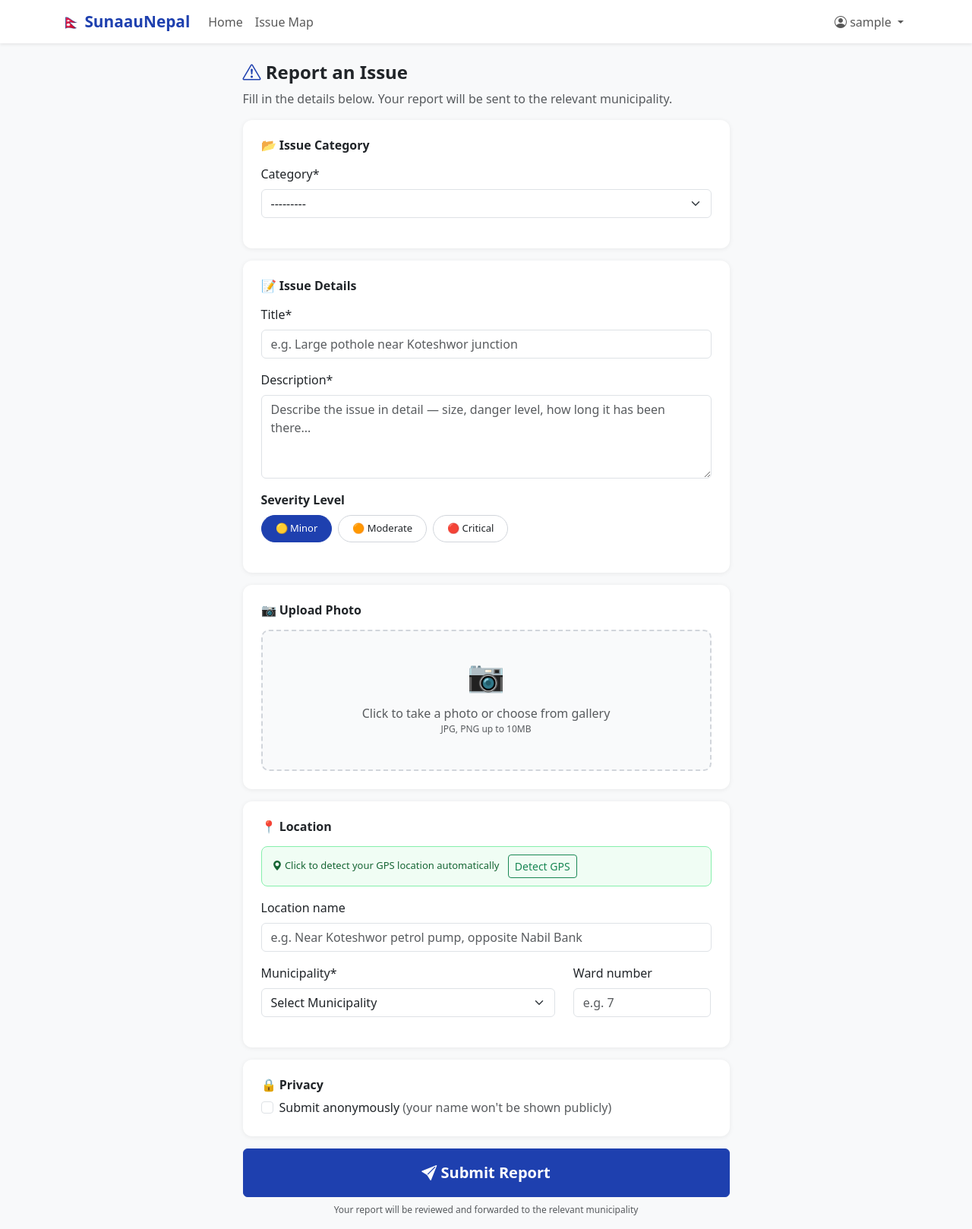
After one commit to Abishek-Shrestha/sunaau-nepal, a Django app: page /report/ in a window 1280 px wide. The commit adds this page. Shown: the whole page at 76% size. Run offline with Django 5.2, Linux system fonts and the light colour scheme; the visitor is signed in with stand-in values (Sample User, id 1); some libraries are stand-ins or nearby versions.

Commit message:
Add issue reporting form with photo upload and GPS, issue detail and tracking pages

```diff
--- /dev/null
+++ b/grievances/forms.py
@@ -0,0 +1,65 @@
+from django import forms
+from .models import Issue
+from accounts.models import Municipality
+
+
+class IssueReportForm(forms.ModelForm):
+    latitude = forms.DecimalField(
+        widget=forms.HiddenInput(),
+        required=False
+    )
+    longitude = forms.DecimalField(
+        widget=forms.HiddenInput(),
+        required=False
+    )
+
+    class Meta:
+        model = Issue
+        fields = [
+            'title',
+            'category',
+            'description',
+            'severity',
+            'photo',
+            'location_name',
+            'municipality',
+            'ward_number',
+            'latitude',
+            'longitude',
+            'is_anonymous',
+        ]
+        widgets = {
+            'title': forms.TextInput(attrs={
+                'placeholder': 'e.g. Large pothole near Koteshwor junction'
+            }),
+            'description': forms.Textarea(attrs={
+                'rows': 4,
+                'placeholder': 'Describe the issue in detail — size, danger level, how long it has been there...'
+            }),
+            'location_name': forms.TextInput(attrs={
+                'placeholder': 'e.g. Near Koteshwor petrol pump, opposite Nabil Bank'
+            }),
+            'ward_number': forms.NumberInput(attrs={
+                'placeholder': 'e.g. 7',
+                'min': 1,
+                'max': 35
+            }),
+        }
+
+    def __init__(self, *args, **kwargs):
+        super().__init__(*args, **kwargs)
+        self.fields['municipality'].queryset = Municipality.objects.all().order_by('name')
+        self.fields['municipality'].empty_label = "Select Municipality"
+        self.fields['photo'].required = False
+        self.fields['ward_number'].required = False
+        self.fields['location_name'].required = False
+
+    def clean_photo(self):
+        photo = self.cleaned_data.get('photo')
+        if photo:
+            if photo.size > 10 * 1024 * 1024:
+                raise forms.ValidationError("Photo must be under 10MB.")
+            allowed_types = ['image/jpeg', 'image/png', 'image/webp']
+            if hasattr(photo, 'content_type') and photo.content_type not in allowed_types:
+                raise forms.ValidationError("Only JPG, PNG, and WEBP photos allowed.")
+        return photo
--- a/grievances/urls.py
+++ b/grievances/urls.py
@@ -5,6 +5,8 @@ from . import views
 
 urlpatterns = [
 	path("", views.home_view, name="home"),
+    path('report/', views.report_issue, name='report_issue'),
+    path('issue/<int:pk>/', views.issue_detail, name='issue_detail'),
 	path('dashboard/', views.municipality_dashboard, name='municipality_dashboard'),
     path('my-reports/', views.my_reports, name='my_reports'),
 ]
--- a/grievances/views.py
+++ b/grievances/views.py
@@ -1,5 +1,8 @@
-from django.shortcuts import render
+from django.shortcuts import render, redirect, get_object_or_404
 from django.contrib.auth.decorators import login_required
+from django.contrib import messages
+from .forms import IssueReportForm
+from django.utils import timezone
 from django.db.models import Count, Q
 from .models import Issue
 from accounts.models import Municipality
@@ -28,8 +31,25 @@ def home_view(request):
 
 
 @login_required
-def municipality_dashboard(request):
-    return render(request, 'grievances/dashboard.html')
+def report_issue(request):
+    if request.method == 'POST':
+        form = IssueReportForm(request.POST, request.FILES)
+        if form.is_valid():
+            issue = form.save(commit=False)
+
+            if request.user.is_authenticated and not form.cleaned_data.get('is_anonymous'):
+                issue.reported_by = request.user
+
+            issue.save()
+            messages.success(request, '✅ Your report has been submitted successfully! We will notify you of updates.')
+            return redirect('issue_detail', pk=issue.pk)
+    else:
+        form = IssueReportForm(initial={
+            'municipality': request.user.municipality,
+            'ward_number': request.user.ward_number,
+        })
+
+    return render(request, 'grievances/report_issue.html', {'form': form})
 
 
 @login_required
@@ -38,3 +58,17 @@ def my_reports(request):
         reported_by=request.user
     ).order_by('-created_at')
     return render(request, 'grievances/my_reports.html', {'issues': issues})
+
+
+def issue_detail(request, pk):
+    issue = get_object_or_404(Issue, pk=pk)
+    updates = issue.updates.all().order_by('created_at')
+    return render(request, 'grievances/issue_detail.html', {
+        'issue': issue,
+        'updates': updates,
+    })
+
+
+@login_required
+def municipality_dashboard(request):
+    return render(request, 'grievances/dashboard.html')
--- a/templates/base.html
+++ b/templates/base.html
@@ -66,6 +66,8 @@
                     </li>
                     <li class="nav-item">
                         <a class="btn btn-primary ms-2" href="{% url 'register' %}">Register</a>
+                        <a class="btn btn-primary ms-2" href="{% url 'report_issue' %}">
+                         <i class="bi bi-plus-circle"></i> Report Issue</a>
                     </li>
                 {% endif %}
             </ul>
--- a/templates/grievances/home.html
+++ b/templates/grievances/home.html
@@ -12,8 +12,8 @@
         Hold local authorities accountable.
     </p>
     {% if user.is_authenticated %}
-        <a href="#" class="btn btn-light btn-lg fw-bold me-2">
-            <i class="bi bi-plus-circle"></i> Report an Issue
+        <a href="{% url 'report_issue' %}" class="btn btn-light btn-lg fw-bold me-2">
+        <i class="bi bi-plus-circle"></i> Report an Issue
         </a>
         <a href="{% url 'my_reports' %}" class="btn btn-outline-light btn-lg">
             <i class="bi bi-list-check"></i> My Reports
--- /dev/null
+++ b/templates/grievances/report_issue.html
@@ -0,0 +1,212 @@
+{% extends 'base.html' %}
+{% load crispy_forms_tags %}
+
+{% block title %}Report an Issue — SunaauNepal{% endblock %}
+
+{% block extra_css %}
+<style>
+    .upload-preview {
+        width: 100%;
+        max-height: 220px;
+        object-fit: cover;
+        border-radius: 10px;
+        display: none;
+        margin-top: 10px;
+    }
+    .upload-box {
+        border: 2px dashed #d1d5db;
+        border-radius: 10px;
+        padding: 28px;
+        text-align: center;
+        cursor: pointer;
+        background: #f9fafb;
+        transition: border-color 0.2s;
+    }
+    .upload-box:hover { border-color: #1e40af; }
+    .gps-box {
+        background: #f0fdf4;
+        border: 1.5px solid #86efac;
+        border-radius: 8px;
+        padding: 10px 14px;
+        font-size: 13px;
+        color: #166534;
+    }
+    .gps-box.error {
+        background: #fef2f2;
+        border-color: #fca5a5;
+        color: #991b1b;
+    }
+    .severity-btn input[type="radio"] { display: none; }
+    .severity-btn label {
+        padding: 7px 18px;
+        border-radius: 20px;
+        border: 1.5px solid #d1d5db;
+        cursor: pointer;
+        font-size: 13px;
+        font-weight: 500;
+        transition: all 0.2s;
+    }
+    .severity-btn input[type="radio"]:checked + label {
+        background: #1e40af;
+        color: white;
+        border-color: #1e40af;
+    }
+</style>
+{% endblock %}
+
+{% block content %}
+<div class="row justify-content-center">
+<div class="col-lg-7">
+
+    <div class="mb-3">
+        <h4 class="fw-bold"><i class="bi bi-exclamation-triangle text-primary"></i> Report an Issue</h4>
+        <p class="text-muted">Fill in the details below. Your report will be sent to the relevant municipality.</p>
+    </div>
+
+    <form method="POST" enctype="multipart/form-data" id="reportForm">
+        {% csrf_token %}
+
+        <!-- Hidden GPS fields -->
+        {{ form.latitude }}
+        {{ form.longitude }}
+
+        <!-- Category -->
+        <div class="card p-4 mb-3">
+            <h6 class="fw-bold mb-3">📂 Issue Category</h6>
+            {{ form.category|as_crispy_field }}
+        </div>
+
+        <!-- Details -->
+        <div class="card p-4 mb-3">
+            <h6 class="fw-bold mb-3">📝 Issue Details</h6>
+            {{ form.title|as_crispy_field }}
+            {{ form.description|as_crispy_field }}
+
+            <!-- Severity -->
+            <label class="form-label fw-semibold">Severity Level</label>
+            <div class="d-flex gap-2 mb-3">
+                <div class="severity-btn">
+                    <input type="radio" name="severity" id="minor" value="minor" checked>
+                    <label for="minor">🟡 Minor</label>
+                </div>
+                <div class="severity-btn">
+                    <input type="radio" name="severity" id="moderate" value="moderate">
+                    <label for="moderate">🟠 Moderate</label>
+                </div>
+                <div class="severity-btn">
+                    <input type="radio" name="severity" id="critical" value="critical">
+                    <label for="critical">🔴 Critical</label>
+                </div>
+            </div>
+        </div>
+
+        <!-- Photo Upload -->
+        <div class="card p-4 mb-3">
+            <h6 class="fw-bold mb-3">📷 Upload Photo</h6>
+            <div class="upload-box" onclick="document.getElementById('photoInput').click()">
+                <div style="font-size:2.5rem;">📷</div>
+                <p class="text-muted mb-0 mt-2">Click to take a photo or choose from gallery</p>
+                <p class="text-muted" style="font-size:12px;">JPG, PNG up to 10MB</p>
+            </div>
+            <input type="file" id="photoInput" name="photo" accept="image/*" style="display:none" onchange="previewPhoto(this)">
+            <img id="photoPreview" class="upload-preview" alt="Photo preview">
+        </div>
+
+        <!-- Location -->
+        <div class="card p-4 mb-3">
+            <h6 class="fw-bold mb-3">📍 Location</h6>
+
+            <!-- GPS Detection -->
+            <div class="gps-box mb-3" id="gpsBox">
+                <i class="bi bi-geo-alt-fill"></i>
+                <span id="gpsText">Click to detect your GPS location automatically</span>
+                <button type="button" class="btn btn-sm btn-outline-success ms-2" onclick="getGPS()" id="gpsBtn">
+                    Detect GPS
+                </button>
+            </div>
+
+            {{ form.location_name|as_crispy_field }}
+
+            <div class="row">
+                <div class="col-md-8">{{ form.municipality|as_crispy_field }}</div>
+                <div class="col-md-4">{{ form.ward_number|as_crispy_field }}</div>
+            </div>
+        </div>
+
+        <!-- Anonymous Option -->
+        <div class="card p-4 mb-3">
+            <h6 class="fw-bold mb-2">🔒 Privacy</h6>
+            <div class="form-check">
+                <input class="form-check-input" type="checkbox" name="is_anonymous" id="isAnonymous">
+                <label class="form-check-label" for="isAnonymous">
+                    Submit anonymously <span class="text-muted">(your name won't be shown publicly)</span>
+                </label>
+            </div>
+        </div>
+
+        <button type="submit" class="btn btn-primary w-100 py-3 fw-bold fs-5">
+            <i class="bi bi-send-fill"></i> Submit Report
+        </button>
+        <p class="text-center text-muted mt-2" style="font-size:12px;">
+            Your report will be reviewed and forwarded to the relevant municipality
+        </p>
+
+    </form>
+</div>
+</div>
+{% endblock %}
+
+{% block extra_js %}
+<script>
+    // Photo preview
+    function previewPhoto(input) {
+        if (input.files && input.files[0]) {
+            const reader = new FileReader();
+            reader.onload = function(e) {
+                const preview = document.getElementById('photoPreview');
+                preview.src = e.target.result;
+                preview.style.display = 'block';
+            };
+            reader.readAsDataURL(input.files[0]);
+        }
+    }
+
+    // GPS detection
+    function getGPS() {
+        const gpsBox = document.getElementById('gpsBox');
+        const gpsText = document.getElementById('gpsText');
+        const gpsBtn = document.getElementById('gpsBtn');
+
+        gpsBtn.innerHTML = '<span class="spinner-border spinner-border-sm"></span> Detecting...';
+        gpsBtn.disabled = true;
+
+        if (!navigator.geolocation) {
+            gpsText.textContent = 'GPS not supported by your browser.';
+            gpsBox.classList.add('error');
+            return;
+        }
+
+        navigator.geolocation.getCurrentPosition(
+            function(position) {
+                const lat = position.coords.latitude.toFixed(6);
+                const lng = position.coords.longitude.toFixed(6);
+
+                document.getElementById('id_latitude').value = lat;
+                document.getElementById('id_longitude').value = lng;
+
+                gpsText.textContent = `📍 ${lat}° N, ${lng}° E — Location captured`;
+                gpsBtn.innerHTML = '✅ Captured';
+                gpsBtn.classList.remove('btn-outline-success');
+                gpsBtn.classList.add('btn-success');
+            },
+            function(error) {
+                gpsBox.classList.add('error');
+                gpsText.textContent = 'Could not get GPS. Please type your location manually.';
+                gpsBtn.innerHTML = 'Try Again';
+                gpsBtn.disabled = false;
+            },
+            { enableHighAccuracy: true, timeout: 10000 }
+        );
+    }
+</script>
+{% endblock %}
```
Also changed, not shown: templates/grievances/issue_detail.html (added, +168 -0 lines).
